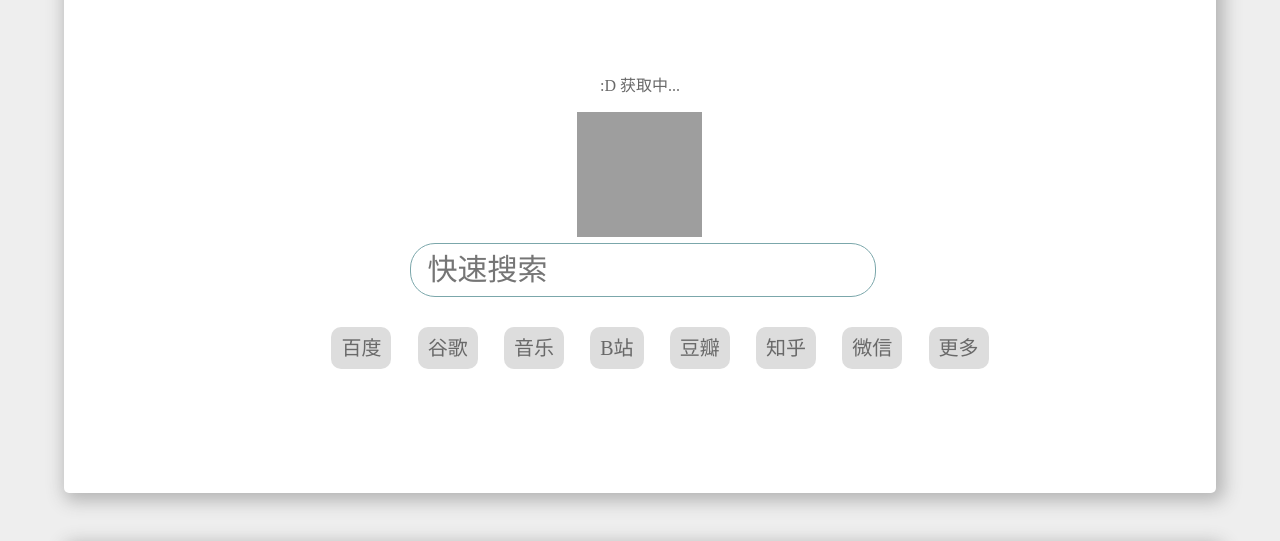
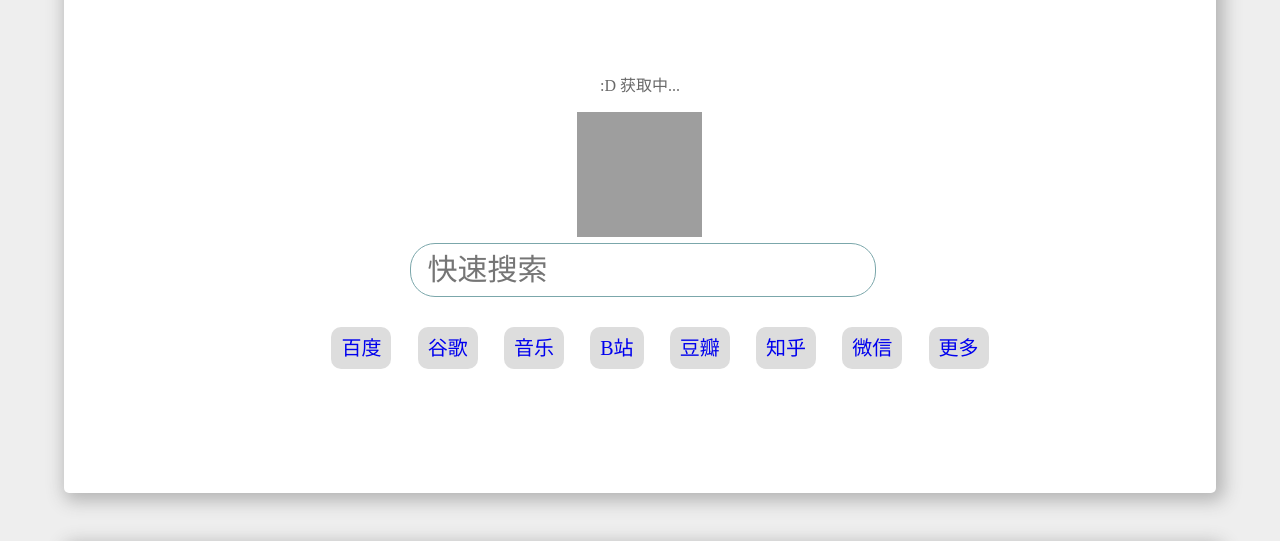
Before and after one commit to yollose/yollose.github.io, a plain HTML site: page index.html in a window 1280 px wide. Shown: the part 227-768 px from the top of the page. Drawn offline with Linux system fonts and the light colour scheme; grey boxes are pictures that could not be loaded.

Commit message:
写的是

```diff
--- a/index.html
+++ b/index.html
@@ -38,14 +38,14 @@
 			</form></div>
 		<div class="briefs" id="two_words">
 			<ul>
-			<li >百度</li>
-			<li>谷歌</li>
-			<li>音乐</li>
-			<li>B站</li>
-			<li>豆瓣</li>
-			<li>知乎</li>
-			<li>微信</li>
-			<li>更多</li>
+			<li ><a href="https://www.baidu.com/" target="_blank">百度</a></li>
+			<li><a href="https://www.google.com.hk/ " target="_blank">谷歌</a></li>
+			<li><a href="http://www.xiami.com/" target="_blank">音乐</a></li>
+			<li><a href="https://www.bilibili.com/" target="_blank">B站</a></li>
+			<li><a href="https://www.douban.com/" target="_blank">豆瓣</a></li>
+			<li><a href="https://www.zhihu.com/" target="_blank">知乎</a></li>
+			<li><a href="https://wx.qq.com/" target="_blank">微信</a></li>
+			<li><a href="#" target="_blank">更多</a></li>
 		</ul>
 		</div>
 
```
